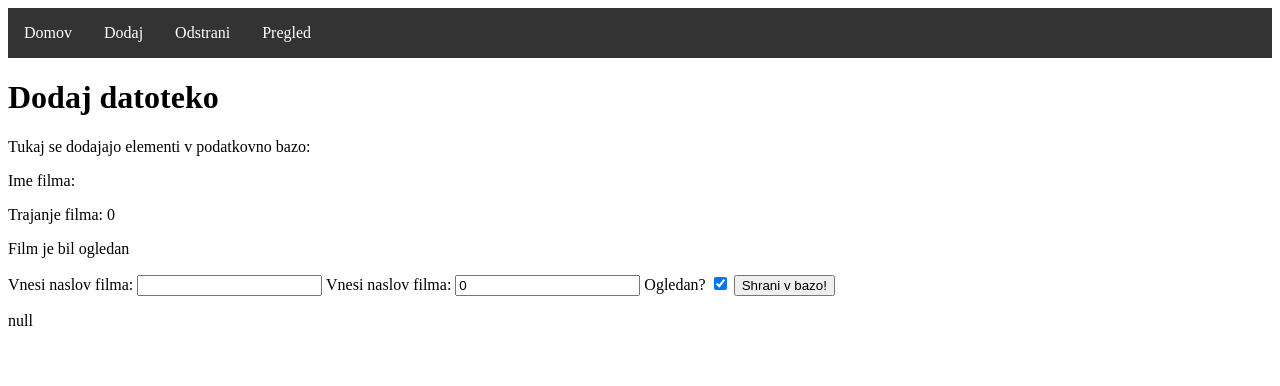
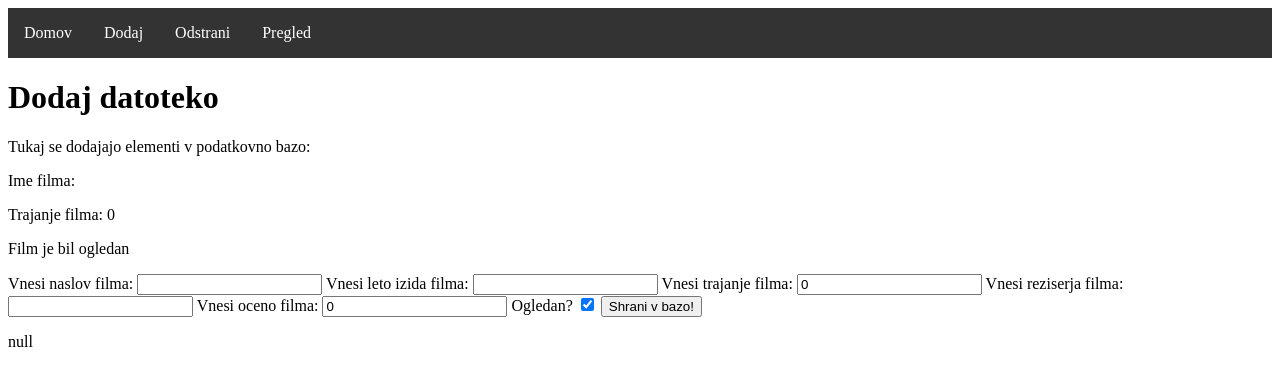
Before and after one commit to SarugaAlen/Movie-Tracker, a SvelteKit app: page /Domov/Dodaj in a window 1280 px wide. Shown: the top 386 px of the page. Built offline with nearby package versions, Linux system fonts and the light colour scheme.

Commit message:
fixed add endpoint

```diff
--- a/src/routes/Domov/Dodaj/+page.svelte
+++ b/src/routes/Domov/Dodaj/+page.svelte
@@ -1,18 +1,24 @@
 <script>
     let naslov = ""
+	let reziser = ""
+	let leto = ""
+	let ocena = 0
     let trajanje = 0
     let ogledan = true
     let result = null
 
     async function ShraniVBazo() {
-        const res = await fetch("http://127.0.0.1:8000/Filmi/Dodaj", {
+        const res = await fetch("http://127.0.0.1:8000/Film", {
 			method: 'POST',
 			headers: {
     		"Content-type": "application/json; charset=UTF-8"
  			 },
 			body: JSON.stringify({
 				Naslov : naslov,
+				Leto : leto,
 				Trajanje : trajanje,
+				Reziser : reziser,
+				Ocena : ocena,
 				Ogledan : ogledan
 			}),
 		})
@@ -41,10 +47,23 @@
 
 <label for="Naslov">Vnesi naslov filma:</label>
 <input name="Naslov" type="text" bind:value={naslov} />
-<label for="Trajanje">Vnesi naslov filma:</label>
-<input name="Trajanje" type="number" bind:value={trajanje} />
+
+<label for="Leto">Vnesi leto izida filma:</label>
+<input name="Leto" type="number" bind:value={leto} />
+
+<label for="Trajanje">Vnesi trajanje filma:</label>
+<input name="Trajanje" type="string" bind:value={trajanje} />
+
+<label for="Reziser">Vnesi reziserja filma:</label>
+<input name="Reziser" type="text" bind:value={reziser} />
+
+<label for="Ocena">Vnesi oceno filma:</label>
+<input name="Ocena" type="number" bind:value={ocena} />
+
 <label for="Ogledan">Ogledan?</label>
 <input name="Ogledan" type="checkbox" bind:checked={ogledan} />
+
+
 
 
 <button on:click|preventDefault={ShraniVBazo}>Shrani v bazo!</button>
```
